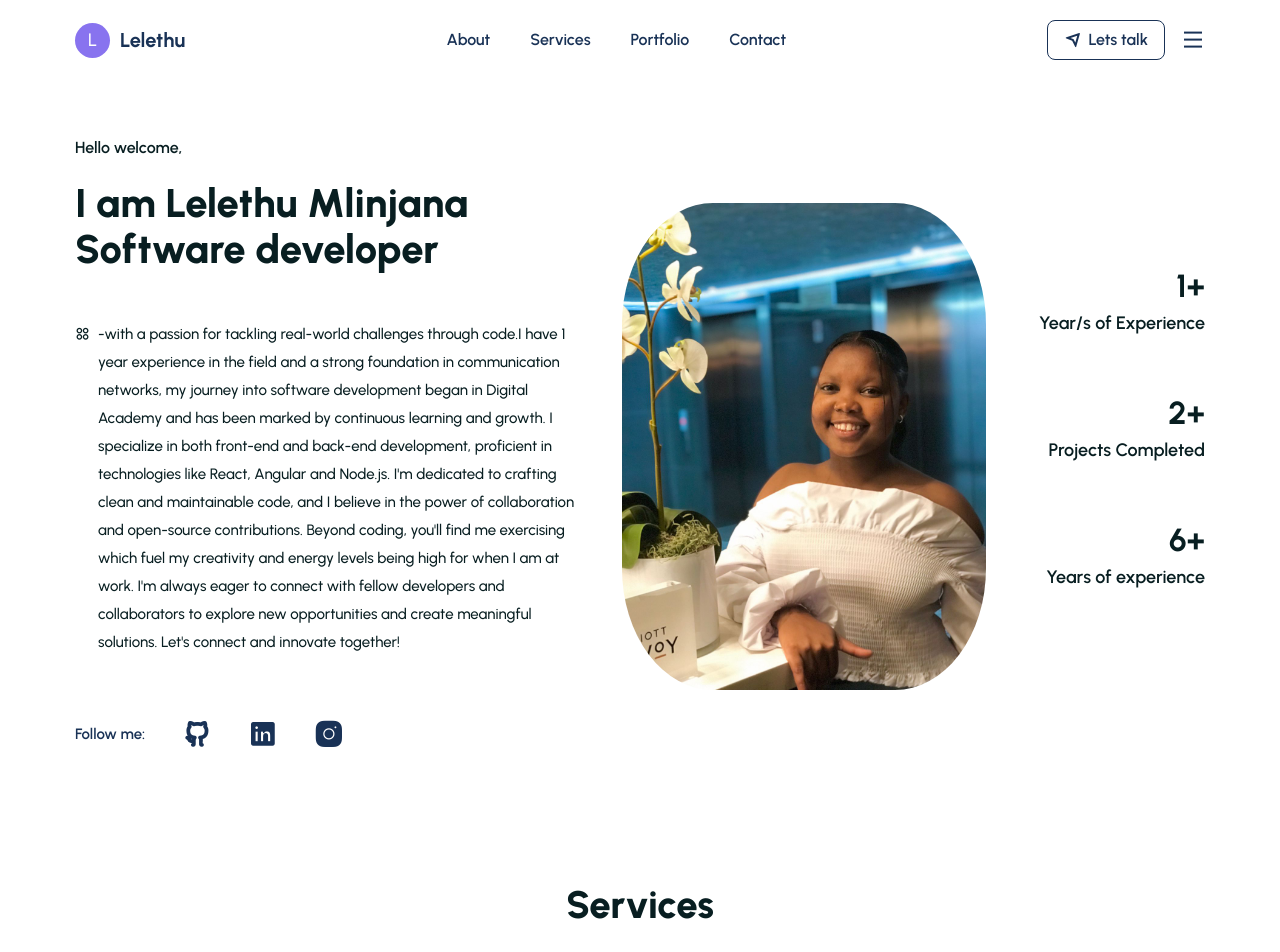
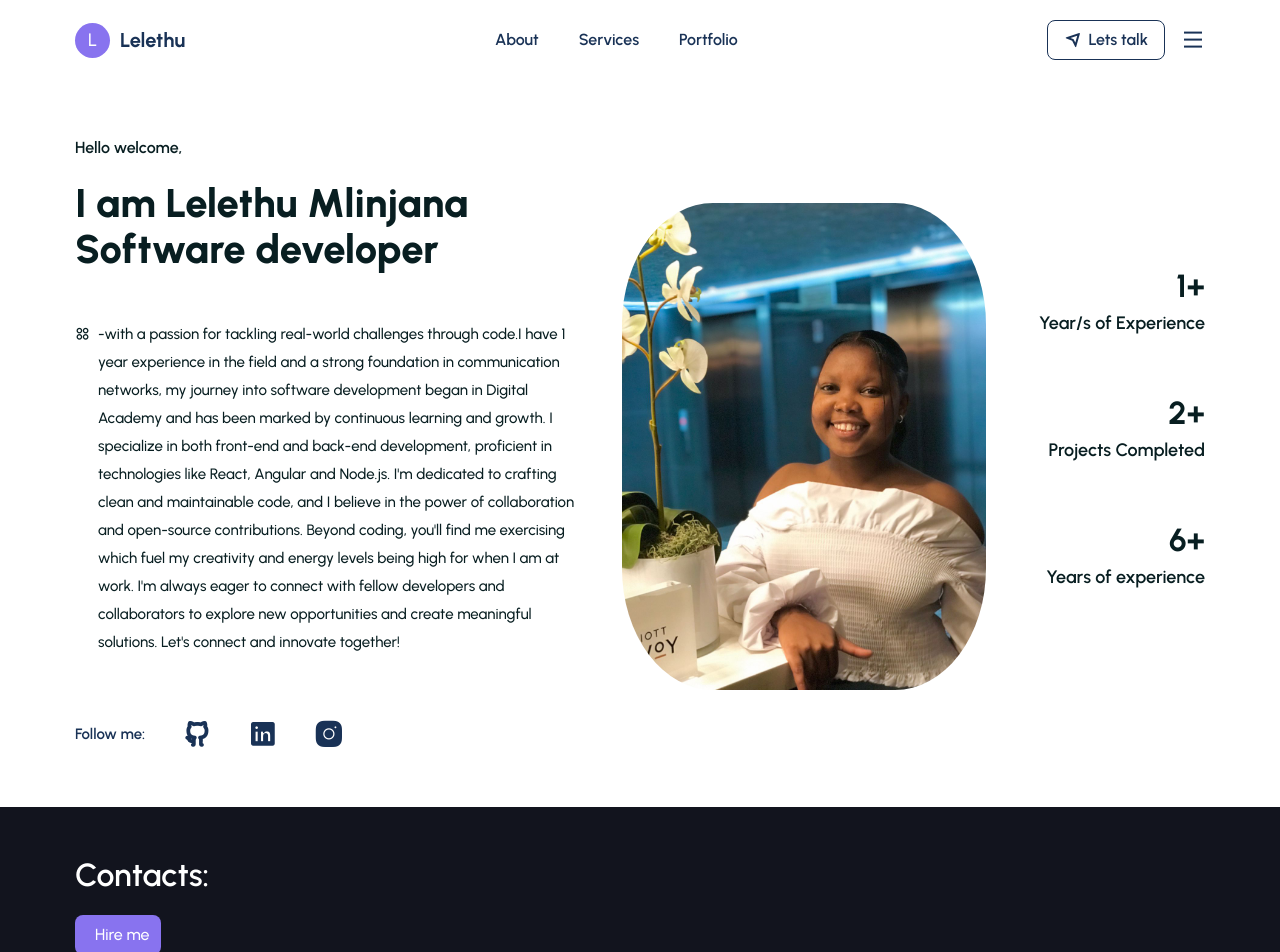
Before and after one commit to lelethuml/myPortfolio, a React (Create React App) app: page / in a window 1280 px wide. Shown: the top 952 px of the page. Built offline with nearby package versions, Linux system fonts and the light colour scheme.

Commit message:
continue with routes

```diff
--- a/package.json
+++ b/package.json
@@ -11,6 +11,7 @@
     "react-countup": "^6.4.2",
     "react-dom": "^18.2.0",
     "react-icons": "^4.10.1",
+    "react-router-dom": "^6.16.0",
     "react-scripts": "5.0.1",
     "remixicon": "^3.5.0",
     "web-vitals": "^2.1.4"
--- a/src/App.js
+++ b/src/App.js
@@ -1,6 +1,7 @@
-import { useEffect } from "react";
-import 'aos/dist/aos.css'; // Import the CSS file (if needed)
-import AOS from 'aos'; // Import the 'aos' library with an uppercase 'A'
+import React, { useEffect } from "react";
+import 'aos/dist/aos.css';
+import AOS from 'aos';
+import { BrowserRouter as Router, Route, Routes } from "react-router-dom"; // Import React Router components
 
 import "./App.css";
 
@@ -10,23 +11,25 @@ import Hero from "./components/UI/Hero";
 import Services from "./components/UI/Services";
 import Portfolio from "./components/UI/Portfolio";
 
-
 function App() {
   useEffect(() => {
-    AOS.init(); // Corrected to use 'AOS.init()'
+    AOS.init();
   }, []);
 
-  return <>
-    <Header/>
-    <main>
-      <Hero/>
-      <Services/>
-      <Portfolio/>
-    </main>
-
-    <Footer/>
-
-  </>
+  return (
+    <Router>
+      <Header />
+      <main>
+        <Routes>
+          <Route path="/" element={<Hero />} />
+          <Route path="/Hero" element={<Hero />} />
+          <Route path="/Services" element={<Services />} />
+          <Route path="/Portfolio" element={<Portfolio />} />
+        </Routes>
+      </main>
+      <Footer />
+    </Router>
+  );
 }
 
 export default App;
--- a/src/components/Footer/Footer.jsx
+++ b/src/components/Footer/Footer.jsx
@@ -14,6 +14,7 @@ return <footer className='bg-[#12141e] pt-12' >
                             >
                                 See portfolio
                             </a>
+
 
             </div>
             {/* <div className='flex items-center gap-4 flex-wrap md:gap-2 mt-10 '>
--- a/src/components/Header/Header.jsx
+++ b/src/components/Header/Header.jsx
@@ -1,4 +1,6 @@
 import React ,{ useEffect, useRef } from "react";
+import { Link } from "react-router-dom";
+import Portfolio from "../UI/Portfolio";
 // import {browser Link } from "react-dom"
 
 // import react {useRef, useEffect} from 'react';
@@ -75,18 +77,18 @@ className = "w-full h-[80px] leading-[80px] flex items-center">
                 <ul className="flex items-center gap-10">
                     <li>
                         {/* <a onClick = {handleClick} className="text-smallTextColor font-[600]" href = "About">About </a> */}
-                        <a onClick={handleClick} className="text-smallTextColor font-[600]" href="#about">About</a>
+                        <Link to={'/Hero'} className="text-smallTextColor font-[600]">About</Link>
 
                     </li>
                     <li>
-                        <a onClick = {handleClick}  className="text-smallTextColor font-[600]" href = "services"> Services</a>
+                        <Link to={'Services'} className="text-smallTextColor font-[600]" > Services</Link>
                     </li>
                     <li>
-                        <a onClick = {handleClick}  className="text-smallTextColor font-[600]" href = "Portfolio">Portfolio </a>
+                        <Link to = {'Portfolio'}  className="text-smallTextColor font-[600]" >Portfolio </Link>
                     </li>
-                    <li>
+                    {/* <li>
                         <a onClick = {handleClick}  className="text-smallTextColor font-[600]" href = "Contact"> Contact</a>
-                    </li>
+                    </li> */}
 
 
                 </ul>
--- a/src/components/UI/Services.jsx
+++ b/src/components/UI/Services.jsx
@@ -52,6 +52,7 @@ Cross-Browser Compatibility: Ensure your web applications work flawlessly across
 
 
                             </div>
+
 
                            </div>
                            {/* =========== right card======== */}
@@ -112,7 +113,9 @@ Data Migration: Seamlessly migrate data between databases or platforms while pre
                                 </div>
                                 <div className='rounded-full bg-primaryColor border-white border-4 w-10 h-10 left-8 absolute-left-1/2 transform  -translate-y-4 sm:translate-y-0 flex items-center justify-center'>
                                     <figure>
+
                                         <img src= {frontendImg} alt = " "/>
+
                                     </figure>
 
                                 </div>
@@ -156,6 +159,7 @@ Data Migration: Seamlessly migrate data between databases or platforms while pre
 
                     </div>
 
+
                 </div>
 
             </div>
```
Also changed, not shown: 1 other file (tests, documents, lock files or other folders).
